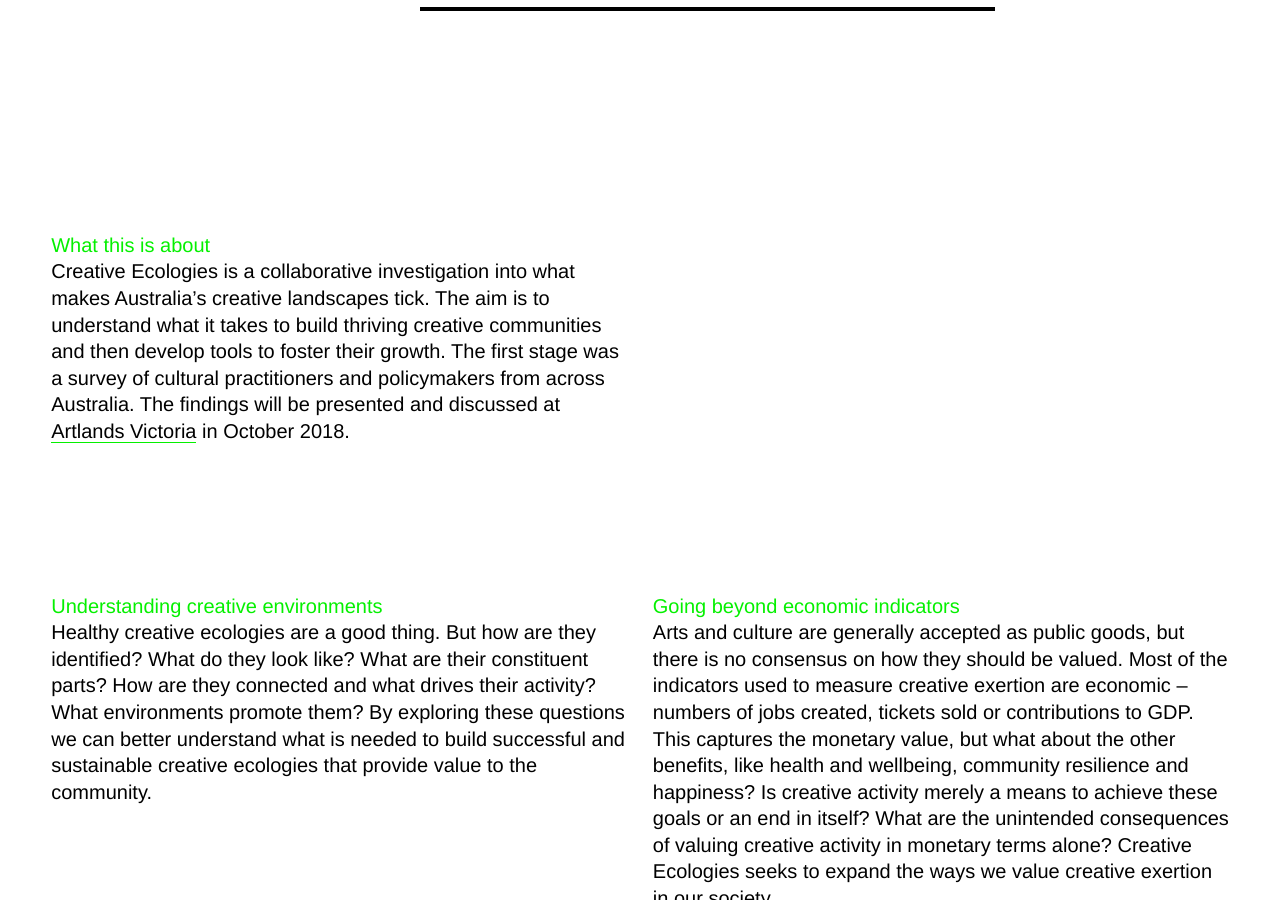
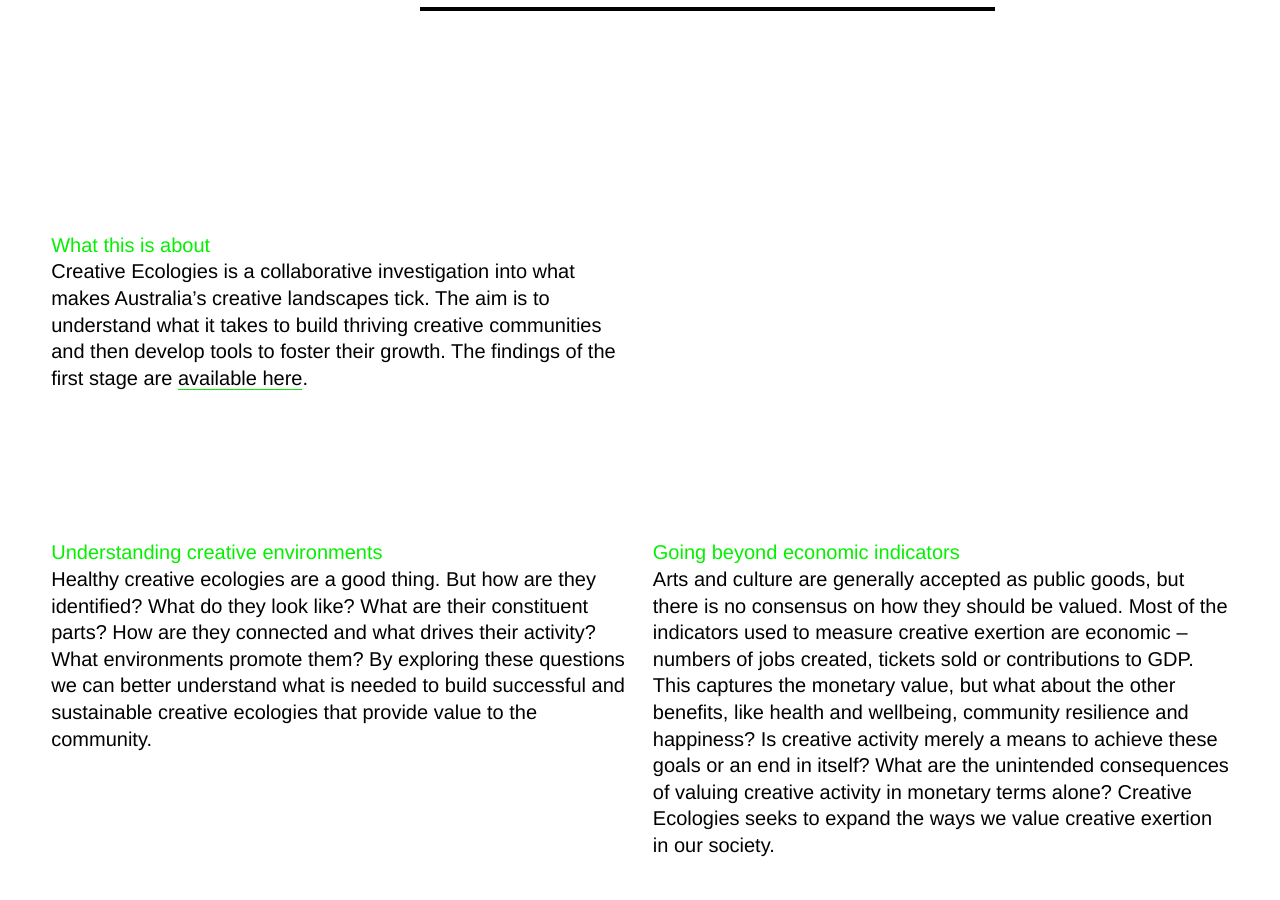
Before and after one commit to jmac/creative-ecologies, a Jekyll site: the page built from index.md, in a window 1280 px wide and 900 px high, scrolled down 809 px. Built offline with Jekyll 4.4.1, drawn with Linux system fonts in a browser that asks for light colours; some web fonts are replaced; comment, search, counter and statistics services are not loaded.

Commit message:
Updated Index

```diff
--- a/index.md
+++ b/index.md
@@ -6,7 +6,7 @@ main_link_text: "**Read our** *report*"
 what_this_is_text: |-
   # What this is about
 
-  Creative Ecologies is a collaborative investigation into what makes Australia’s creative landscapes tick. The aim is to understand what it takes to build thriving creative communities and then develop tools to foster their growth. The first stage was a survey of cultural practitioners and policymakers from across Australia. The findings will be presented and discussed at [Artlands Victoria](https://artlands.com.au/) in October 2018.
+  Creative Ecologies is a collaborative investigation into what makes Australia’s creative landscapes tick. The aim is to understand what it takes to build thriving creative communities and then develop tools to foster their growth. The findings of the first stage are [available here](https://creativeecologies.net/uploads/Creative-Ecologies_Findings-Report.pdf).
 understanding_text: |-
   # Understanding creative environments
 
```
